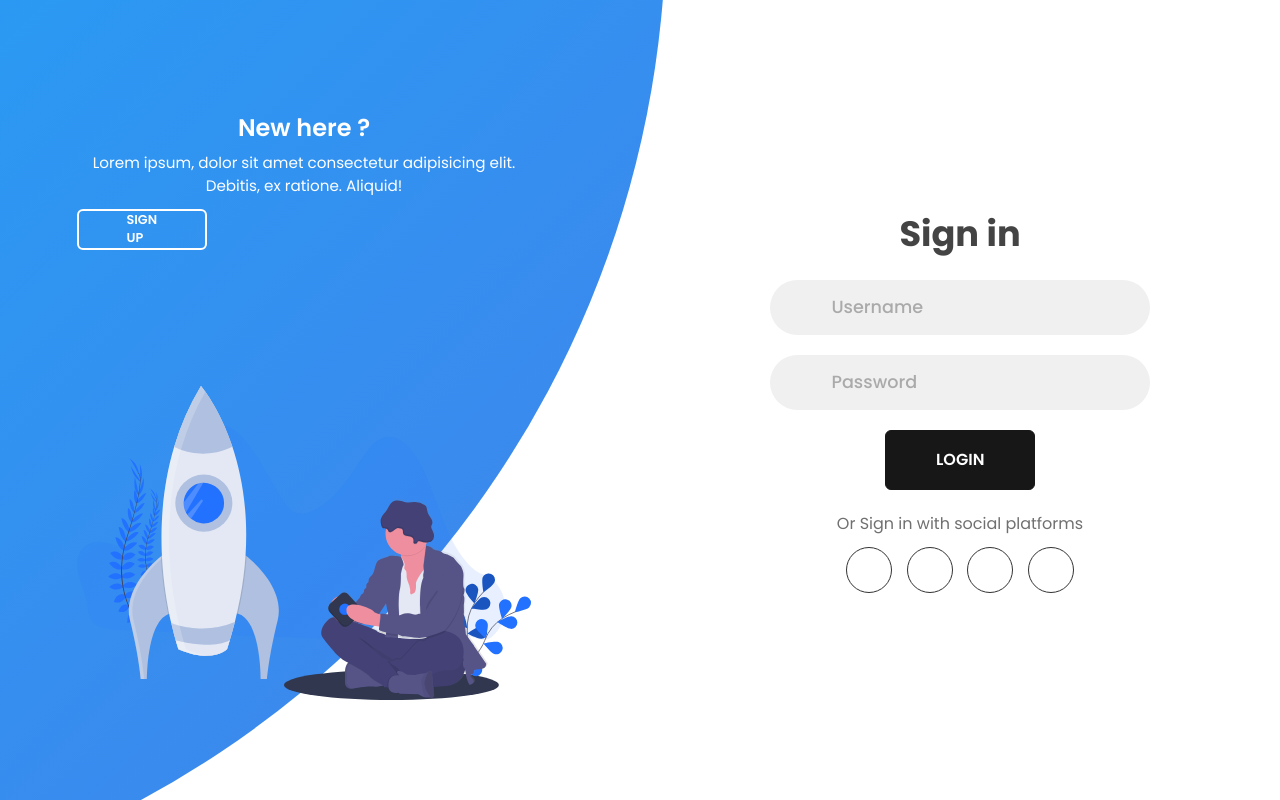
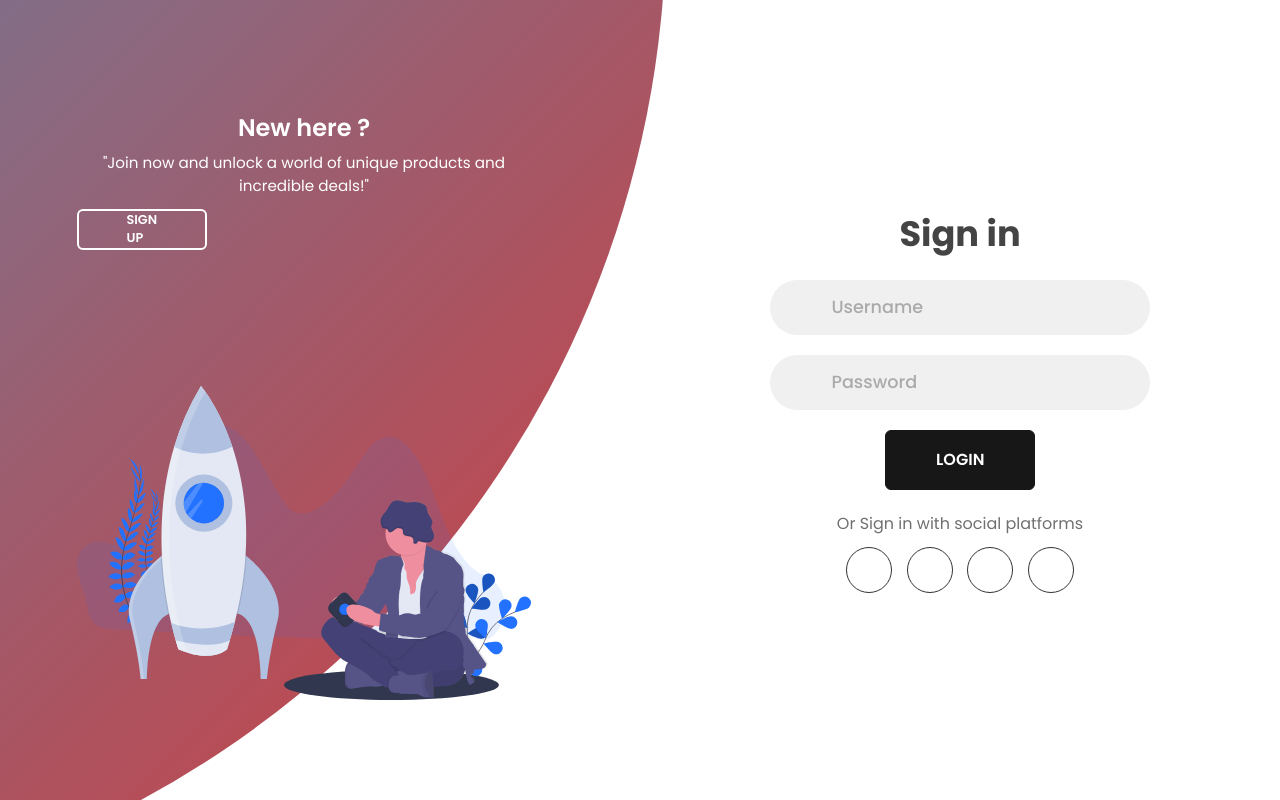
Before and after one commit to nylRmon/Web-Dev-Proj, a React (Create React App) app in the folder webdevproj/: page / in a window 1280 px wide. Built offline with nearby package versions, Linux system fonts and the light colour scheme.

Commit message:
change the color of the login form

```diff
--- a/webdevproj/src/LoginForm.css
+++ b/webdevproj/src/LoginForm.css
@@ -168,7 +168,7 @@ form.sign-in-form {
   top: -10%;
   right: 48%;
   transform: translateY(-50%);
-  background-image: linear-gradient(-45deg, #4481eb 0%, #04befe 100%);
+  background-image: linear-gradient(-45deg, #d63939 0%, #04befe 100%);
   transition: 1.8s ease-in-out;
   border-radius: 50%;
   z-index: 6;
--- a/webdevproj/src/LoginForm.js
+++ b/webdevproj/src/LoginForm.js
@@ -1,7 +1,7 @@
 import React, { useState } from "react";
 import { useNavigate } from "react-router-dom";
-import './LoginForm.css';
-import './Forum';
+import "./LoginForm.css";
+import "./Forum";
 
 const LoginForm = () => {
   const navigate = useNavigate();
@@ -24,18 +24,21 @@ const LoginForm = () => {
 
     // Proceed with login
     console.log("Sign in button clicked");
-    navigate('/Forum');
+    navigate("/Forum");
     setSignUpMode(false);
   };
 
   return (
-    <div className={`container ${isSignUpMode ? 'sign-up-mode' : ''}`}>
+    <div className={`container ${isSignUpMode ? "sign-up-mode" : ""}`}>
       <div className="forms-container">
         <div className="signin-signup">
           <form
             action="#"
             className="sign-in-form"
-            onSubmit={(e) => { e.preventDefault(); handleSignInClick(e); }}
+            onSubmit={(e) => {
+              e.preventDefault();
+              handleSignInClick(e);
+            }}
           >
             <h2 className="title">Sign in</h2>
             <div className="input-field">
@@ -110,7 +113,10 @@ const LoginForm = () => {
         <div className="panel left-panel">
           <div className="content">
             <h3>New here ?</h3>
-            <p>Lorem ipsum, dolor sit amet consectetur adipisicing elit. Debitis, ex ratione. Aliquid!</p>
+            <p>
+              "Join now and unlock a world of unique products and incredible
+              deals!"
+            </p>
             <button className="btn transparent" onClick={handleSignUpClick}>
               Sign up
             </button>
@@ -120,9 +126,12 @@ const LoginForm = () => {
         <div className="panel right-panel">
           <div className="content">
             <h3>One of us ?</h3>
-            <p>Lorem ipsum dolor sit amet consectetur adipisicing elit. Nostrum laboriosam ad deleniti.</p>
+            <p>
+              "Returning member? Log in to your account and continue your
+              seamless journey in our vibrant marketplace!"
+            </p>
             <button className="btn transparent" onClick={handleSignInClick}>
-              Sign in
+              Sign In
             </button>
           </div>
           <img src="./register.svg" className="image" alt="" />
```
